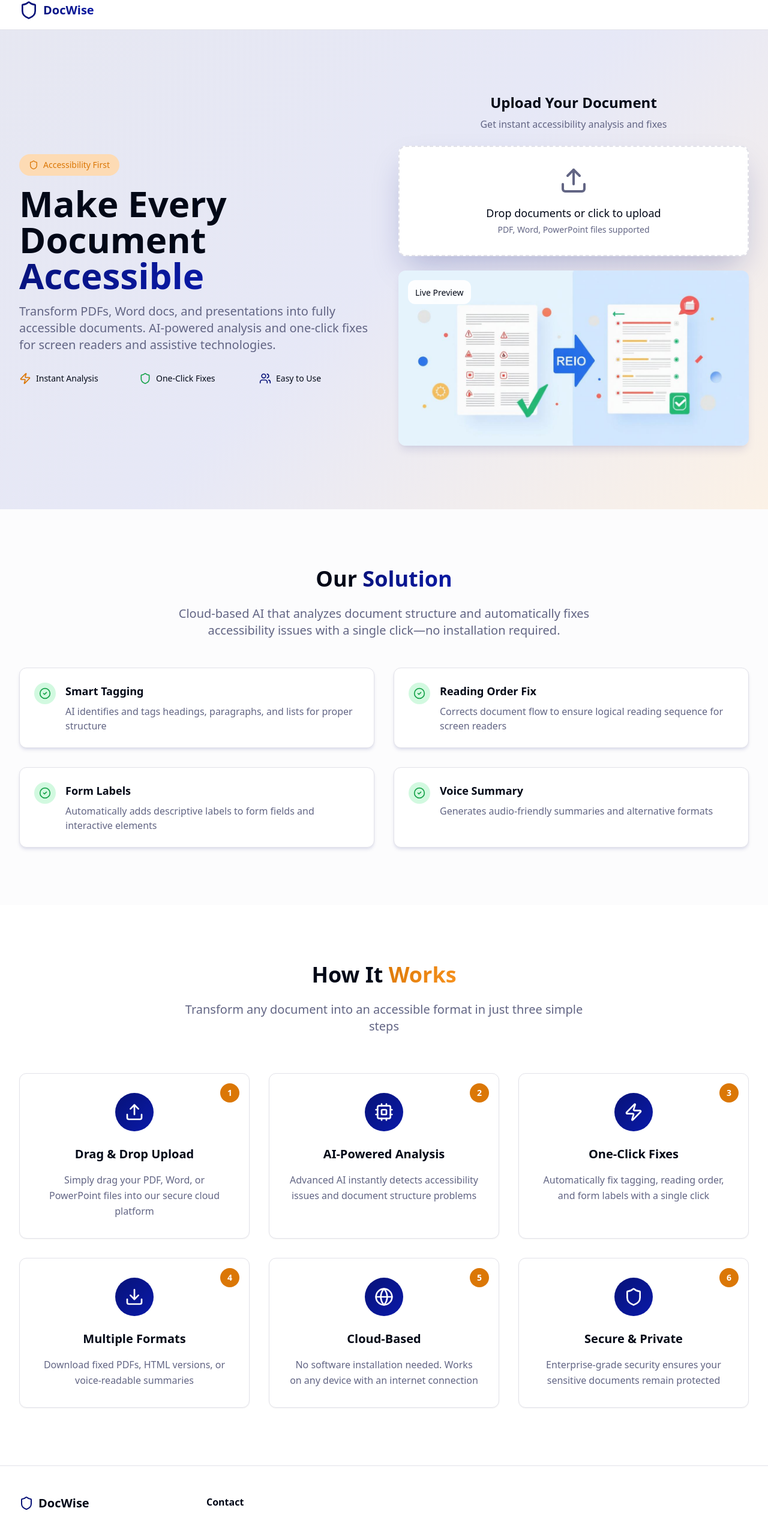
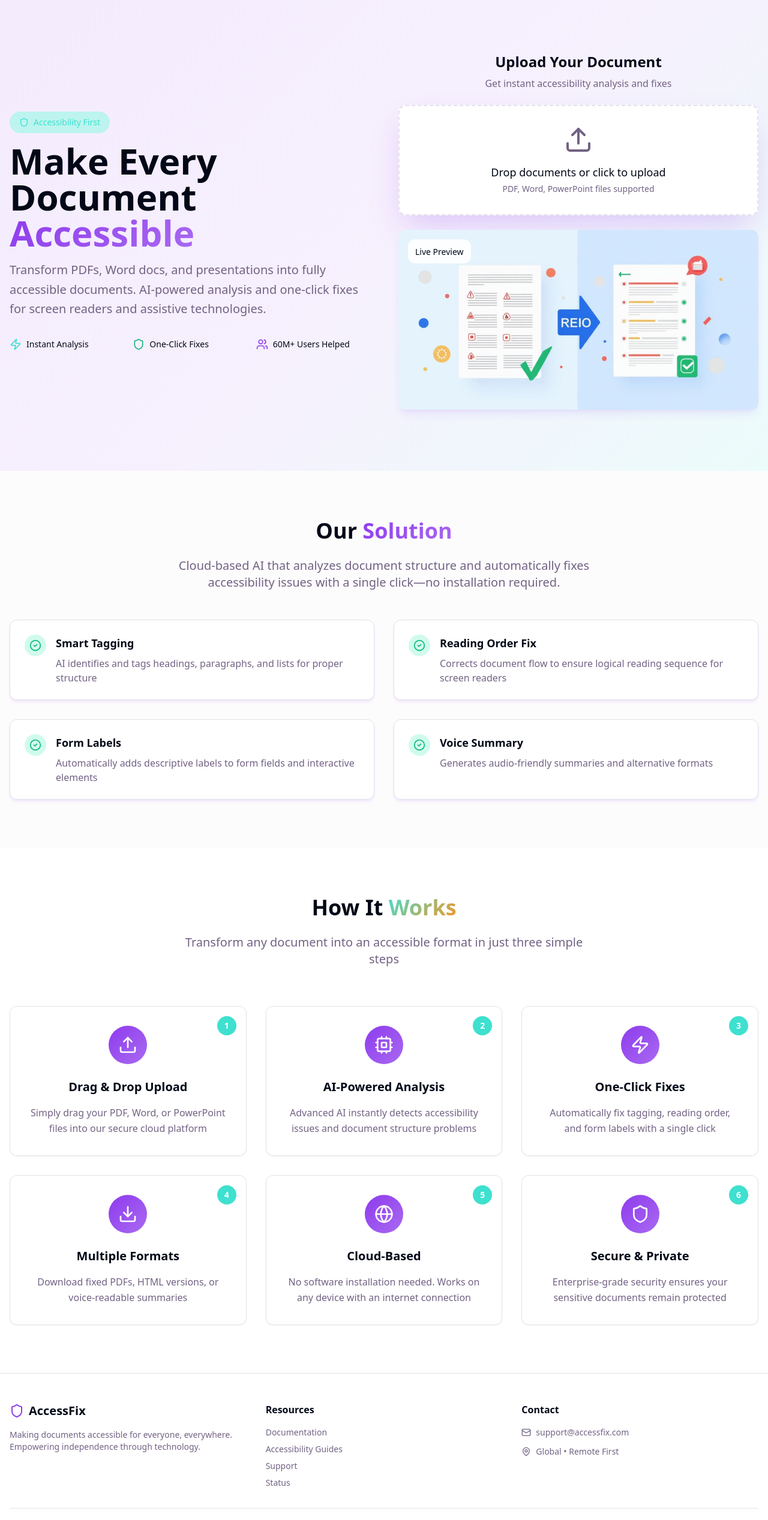
Before and after one commit to febzz26/doc-access-fix, a React (Vite) app: page / in a window 1280 px wide. Shown: the part 15-2549 px from the top of the page at 60% size. Built offline with nearby package versions, Linux system fonts and the light colour scheme.

Commit message:
Reverted to commit 66ca8cb8a72416ab9b222da4edb86a90520bae67

```diff
--- a/src/components/features-section.tsx
+++ b/src/components/features-section.tsx
@@ -37,18 +37,18 @@ export const FeaturesSection: React.FC = () => {
   ];
 
   return (
-    <section className="py-16 sm:py-20 lg:py-24">
-      <div className="container mx-auto px-4 sm:px-6 lg:px-8">
-        <div className="text-center mb-12 sm:mb-16">
-          <h2 className="text-2xl sm:text-3xl md:text-4xl font-bold mb-6">
+    <section className="py-20">
+      <div className="container mx-auto px-4">
+        <div className="text-center mb-16">
+          <h2 className="text-3xl md:text-4xl font-bold mb-6">
             How It <span className="bg-gradient-accent bg-clip-text text-transparent">Works</span>
           </h2>
-          <p className="text-lg sm:text-xl text-muted-foreground max-w-2xl mx-auto">
+          <p className="text-xl text-muted-foreground max-w-2xl mx-auto">
             Transform any document into an accessible format in just three simple steps
           </p>
         </div>
 
-        <div className="grid sm:grid-cols-2 lg:grid-cols-3 gap-6 lg:gap-8">
+        <div className="grid md:grid-cols-2 lg:grid-cols-3 gap-8">
           {features.map((feature, index) => (
             <Card key={index} className="relative group hover:shadow-large transition-all duration-300 hover:-translate-y-1">
               <CardContent className="p-8 text-center">
--- a/src/components/footer.tsx
+++ b/src/components/footer.tsx
@@ -1,15 +1,17 @@
 import React from 'react';
 import { Separator } from '@/components/ui/separator';
 import { Shield, Mail, MapPin } from 'lucide-react';
+
 export const Footer: React.FC = () => {
-  return <footer className="bg-card border-t">
-      <div className="container mx-auto px-4 sm:px-6 lg:px-8 py-8 sm:py-12">
-        <div className="grid sm:grid-cols-2 lg:grid-cols-4 gap-6 lg:gap-8">
+  return (
+    <footer className="bg-card border-t">
+      <div className="container mx-auto px-4 py-12">
+        <div className="grid md:grid-cols-3 gap-8">
           {/* Brand */}
           <div className="space-y-4">
             <div className="flex items-center space-x-2">
               <Shield className="w-6 h-6 text-primary" />
-              <span className="text-xl font-bold">DocWise</span>
+              <span className="text-xl font-bold">AccessFix</span>
             </div>
             <p className="text-muted-foreground text-sm">
               Making documents accessible for everyone, everywhere.
@@ -17,11 +19,17 @@ export const Footer: React.FC = () => {
             </p>
           </div>
 
-          {/* Product */}
-
 
           {/* Resources */}
-
+          <div>
+            <h3 className="font-semibold mb-4">Resources</h3>
+            <ul className="space-y-2 text-sm text-muted-foreground">
+              <li><a href="#docs" className="hover:text-foreground transition-colors">Documentation</a></li>
+              <li><a href="#guides" className="hover:text-foreground transition-colors">Accessibility Guides</a></li>
+              <li><a href="#support" className="hover:text-foreground transition-colors">Support</a></li>
+              <li><a href="#status" className="hover:text-foreground transition-colors">Status</a></li>
+            </ul>
+          </div>
 
           {/* Contact */}
           <div>
@@ -31,14 +39,27 @@ export const Footer: React.FC = () => {
                 <Mail className="w-4 h-4" />
                 <span>support@accessfix.com</span>
               </div>
-
+              <div className="flex items-center space-x-2">
+                <MapPin className="w-4 h-4" />
+                <span>Global • Remote First</span>
+              </div>
             </div>
           </div>
         </div>
 
         <Separator className="my-8" />
 
-
+        <div className="flex flex-col md:flex-row justify-between items-center space-y-4 md:space-y-0">
+          <p className="text-sm text-muted-foreground">
+            © 2024 AccessFix. All rights reserved.
+          </p>
+          <div className="flex space-x-6 text-sm text-muted-foreground">
+            <a href="#privacy" className="hover:text-foreground transition-colors">Privacy Policy</a>
+            <a href="#terms" className="hover:text-foreground transition-colors">Terms of Service</a>
+            <a href="#accessibility" className="hover:text-foreground transition-colors">Accessibility Statement</a>
+          </div>
+        </div>
       </div>
-    </footer>;
+    </footer>
+  );
 };
--- a/src/components/hero-section.tsx
+++ b/src/components/hero-section.tsx
@@ -3,38 +3,41 @@ import { Button } from '@/components/ui/button';
 import { FileUpload } from '@/components/ui/file-upload';
 import { ArrowRight, Shield, Zap, Users } from 'lucide-react';
 import heroImage from '@/assets/hero-accessibility.jpg';
+
 export const HeroSection: React.FC = () => {
   const handleFileUpload = (files: File[]) => {
     console.log('Files uploaded:', files);
     // Here you would typically send files to your analysis service
   };
-  return <section className="relative min-h-screen flex items-center justify-center overflow-hidden">
+
+  return (
+    <section className="relative min-h-screen flex items-center justify-center overflow-hidden">
       {/* Background gradient */}
       <div className="absolute inset-0 bg-gradient-hero opacity-10" />
 
-      <div className="container mx-auto px-4 sm:px-6 lg:px-8 relative z-10">
-        <div className="grid lg:grid-cols-2 gap-8 lg:gap-12 items-center">
+      <div className="container mx-auto px-4 relative z-10">
+        <div className="grid lg:grid-cols-2 gap-12 items-center">
           {/* Content Column */}
-          <div className="space-y-6 lg:space-y-8 animate-fade-in text-center lg:text-left">
+          <div className="space-y-8 animate-fade-in">
             <div className="space-y-4">
               <div className="inline-flex items-center space-x-2 bg-accent-light rounded-full px-4 py-2">
                 <Shield className="w-4 h-4 text-accent" />
                 <span className="text-sm font-medium text-accent">Accessibility First</span>
               </div>
 
-              <h1 className="text-3xl sm:text-4xl md:text-5xl lg:text-6xl font-bold text-foreground leading-tight">
+              <h1 className="text-4xl md:text-6xl font-bold text-foreground leading-tight">
                 Make Every Document
                 <span className="bg-gradient-primary bg-clip-text text-transparent"> Accessible</span>
               </h1>
 
-              <p className="text-lg sm:text-xl text-muted-foreground leading-relaxed max-w-2xl mx-auto lg:mx-0">
+              <p className="text-xl text-muted-foreground leading-relaxed">
                 Transform PDFs, Word docs, and presentations into fully accessible documents.
                 AI-powered analysis and one-click fixes for screen readers and assistive technologies.
               </p>
             </div>
 
             {/* Key Benefits */}
-            <div className="grid grid-cols-1 sm:grid-cols-3 gap-4 justify-items-center lg:justify-items-start">
+            <div className="grid md:grid-cols-3 gap-4">
               <div className="flex items-center space-x-2">
                 <Zap className="w-5 h-5 text-accent" />
                 <span className="text-sm font-medium">Instant Analysis</span>
@@ -45,32 +48,40 @@ export const HeroSection: React.FC = () => {
               </div>
               <div className="flex items-center space-x-2">
                 <Users className="w-5 h-5 text-primary" />
-                <span className="text-sm font-medium">Easy to Use</span>
+                <span className="text-sm font-medium">60M+ Users Helped</span>
               </div>
             </div>
 
           </div>
 
           {/* Upload Column */}
-          <div className="space-y-6 animate-scale-in order-first lg:order-last">
+          <div className="space-y-6 animate-scale-in">
             <div className="text-center">
-              <h3 className="text-xl sm:text-2xl font-semibold mb-2">Upload Your Document</h3>
-              <p className="text-muted-foreground text-sm sm:text-base">
+              <h3 className="text-2xl font-semibold mb-2">Upload Your Document</h3>
+              <p className="text-muted-foreground">
                 Get instant accessibility analysis and fixes
               </p>
             </div>
 
-            <FileUpload onFileUpload={handleFileUpload} className="bg-card shadow-large border-2" />
+            <FileUpload
+              onFileUpload={handleFileUpload}
+              className="bg-card shadow-large border-2"
+            />
 
             {/* Visual Document Preview */}
             <div className="relative">
-              <img src={heroImage} alt="Before and after document accessibility comparison" className="w-full rounded-lg shadow-medium animate-float" />
-              <div className="absolute top-2 sm:top-4 left-2 sm:left-4 bg-card/90 backdrop-blur-sm rounded-lg px-2 sm:px-3 py-1 sm:py-2">
-                <span className="text-xs sm:text-sm font-medium text-foreground">Live Preview</span>
+              <img
+                src={heroImage}
+                alt="Before and after document accessibility comparison"
+                className="w-full rounded-lg shadow-medium animate-float"
+              />
+              <div className="absolute top-4 left-4 bg-card/90 backdrop-blur-sm rounded-lg px-3 py-2">
+                <span className="text-sm font-medium text-foreground">Live Preview</span>
               </div>
             </div>
           </div>
         </div>
       </div>
-    </section>;
+    </section>
+  );
 };
--- a/src/components/navigation.tsx
+++ /dev/null
@@ -1,45 +0,0 @@
-import React from 'react';
-import { Button } from '@/components/ui/button';
-import { Shield, Menu } from 'lucide-react';
-import { NavigationMenu, NavigationMenuContent, NavigationMenuItem, NavigationMenuLink, NavigationMenuList, NavigationMenuTrigger } from '@/components/ui/navigation-menu';
-export const Navigation: React.FC = () => {
-  return <nav className="fixed top-0 left-0 right-0 z-50 bg-background/80 backdrop-blur-md border-b border-border">
-      <div className="container mx-auto px-4 sm:px-6 lg:px-8">
-        <div className="flex items-center justify-between h-16">
-          {/* Logo */}
-          <div className="flex items-center space-x-2">
-            <Shield className="w-8 h-8 text-primary" />
-            <span className="text-xl font-bold bg-gradient-primary bg-clip-text text-transparent">DocWise</span>
-          </div>
-
-          {/* Desktop Navigation */}
-          <div className="hidden md:flex items-center space-x-8">
-            <NavigationMenu>
-              <NavigationMenuList>
-
-                <NavigationMenuItem>
-
-                </NavigationMenuItem>
-                <NavigationMenuItem>
-
-                </NavigationMenuItem>
-                <NavigationMenuItem>
-
-                </NavigationMenuItem>
-              </NavigationMenuList>
-            </NavigationMenu>
-
-            <div className="flex items-center space-x-4">
-
-
-            </div>
-          </div>
-
-          {/* Mobile menu button */}
-          <div className="md:hidden">
-
-          </div>
-        </div>
-      </div>
-    </nav>;
-};
--- a/src/components/problem-solution.tsx
+++ b/src/components/problem-solution.tsx
@@ -33,24 +33,24 @@ export const ProblemSolutionSection: React.FC = () => {
   ];
 
   return (
-    <section className="py-16 sm:py-20 lg:py-24 bg-muted/30">
-      <div className="container mx-auto px-4 sm:px-6 lg:px-8">
+    <section className="py-20 bg-muted/30">
+      <div className="container mx-auto px-4">
 
         {/* Solution Section */}
         <div className="text-center">
-          <h2 className="text-2xl sm:text-3xl md:text-4xl font-bold mb-6">
+          <h2 className="text-3xl md:text-4xl font-bold mb-6">
             Our <span className="bg-gradient-primary bg-clip-text text-transparent">Solution</span>
           </h2>
-          <p className="text-lg sm:text-xl text-muted-foreground max-w-3xl mx-auto mb-8 sm:mb-12">
+          <p className="text-xl text-muted-foreground max-w-3xl mx-auto mb-12">
             Cloud-based AI that analyzes document structure and automatically fixes
             accessibility issues with a single click—no installation required.
           </p>
 
-          <div className="grid sm:grid-cols-2 gap-6 lg:gap-8 text-left">
+          <div className="grid md:grid-cols-2 gap-8">
             {solutionFeatures.map((feature, index) => (
-              <Card key={index} className="bg-card shadow-soft hover:shadow-medium transition-shadow">
+              <Card key={index} className="text-left bg-card shadow-soft hover:shadow-medium transition-shadow">
                 <CardContent className="p-6">
-                  <div className="flex items-start gap-4">
+                  <div className="flex items-start space-x-4">
                     <div className="bg-success-light rounded-full p-2 flex-shrink-0">
                       <feature.icon className="w-5 h-5 text-success" />
                     </div>
--- a/src/index.css
+++ b/src/index.css
@@ -17,33 +17,33 @@ All colors MUST be HSL.
     --popover: 0 0% 100%;
     --popover-foreground: 222.2 84% 4.9%;
 
-    /* Accessibility-focused primary colors */
-    --primary: 234 89% 25%;
+    /* Modern gradient primary colors */
+    --primary: 268 83% 58%;
     --primary-foreground: 0 0% 100%;
-    --primary-glow: 234 89% 35%;
+    --primary-glow: 268 83% 68%;
 
-    --secondary: 234 15% 95%;
-    --secondary-foreground: 234 89% 25%;
+    --secondary: 268 25% 96%;
+    --secondary-foreground: 268 83% 25%;
 
-    --muted: 234 15% 97%;
-    --muted-foreground: 234 15% 45%;
+    --muted: 268 15% 97%;
+    --muted-foreground: 268 15% 45%;
 
-    /* Warm accent for accessibility focus */
-    --accent: 32 95% 44%;
+    /* Vibrant teal accent */
+    --accent: 174 72% 56%;
     --accent-foreground: 0 0% 100%;
-    --accent-light: 32 95% 85%;
+    --accent-light: 174 72% 85%;
 
-    /* Success color for accessibility improvements */
-    --success: 142 76% 36%;
+    /* Fresh green for success */
+    --success: 159 84% 39%;
     --success-foreground: 0 0% 100%;
-    --success-light: 142 76% 90%;
+    --success-light: 159 84% 90%;
 
     --destructive: 0 84.2% 60.2%;
     --destructive-foreground: 0 0% 100%;
 
-    --border: 234 15% 90%;
-    --input: 234 15% 95%;
-    --ring: 234 89% 25%;
+    --border: 268 15% 90%;
+    --input: 268 15% 95%;
+    --ring: 268 83% 58%;
 
     /* Custom gradients */
     --gradient-primary: linear-gradient(135deg, hsl(var(--primary)), hsl(var(--primary-glow)));
@@ -51,9 +51,9 @@ All colors MUST be HSL.
     --gradient-hero: linear-gradient(135deg, hsl(var(--primary)) 0%, hsl(var(--primary-glow)) 50%, hsl(var(--accent)) 100%);
 
     /* Shadows */
-    --shadow-soft: 0 4px 6px -1px hsl(234 89% 25% / 0.1), 0 2px 4px -1px hsl(234 89% 25% / 0.06);
-    --shadow-medium: 0 10px 15px -3px hsl(234 89% 25% / 0.1), 0 4px 6px -2px hsl(234 89% 25% / 0.05);
-    --shadow-large: 0 25px 50px -12px hsl(234 89% 25% / 0.25);
+    --shadow-soft: 0 4px 6px -1px hsl(268 83% 58% / 0.1), 0 2px 4px -1px hsl(268 83% 58% / 0.06);
+    --shadow-medium: 0 10px 15px -3px hsl(268 83% 58% / 0.1), 0 4px 6px -2px hsl(268 83% 58% / 0.05);
+    --shadow-large: 0 25px 50px -12px hsl(268 83% 58% / 0.25);
 
     --radius: 0.75rem;
 
--- a/src/pages/Index.tsx
+++ b/src/pages/Index.tsx
@@ -1,19 +1,16 @@
 import React from 'react';
-import { Navigation } from '@/components/navigation';
 import { HeroSection } from '@/components/hero-section';
 import { ProblemSolutionSection } from '@/components/problem-solution';
 import { FeaturesSection } from '@/components/features-section';
+
 import { Footer } from '@/components/footer';
 
 const Index = () => {
   return (
     <div className="min-h-screen bg-background">
-      <Navigation />
-      <main className="pt-16">
-        <HeroSection />
-        <ProblemSolutionSection />
-        <FeaturesSection />
-      </main>
+      <HeroSection />
+      <ProblemSolutionSection />
+      <FeaturesSection />
       <Footer />
     </div>
   );
```
